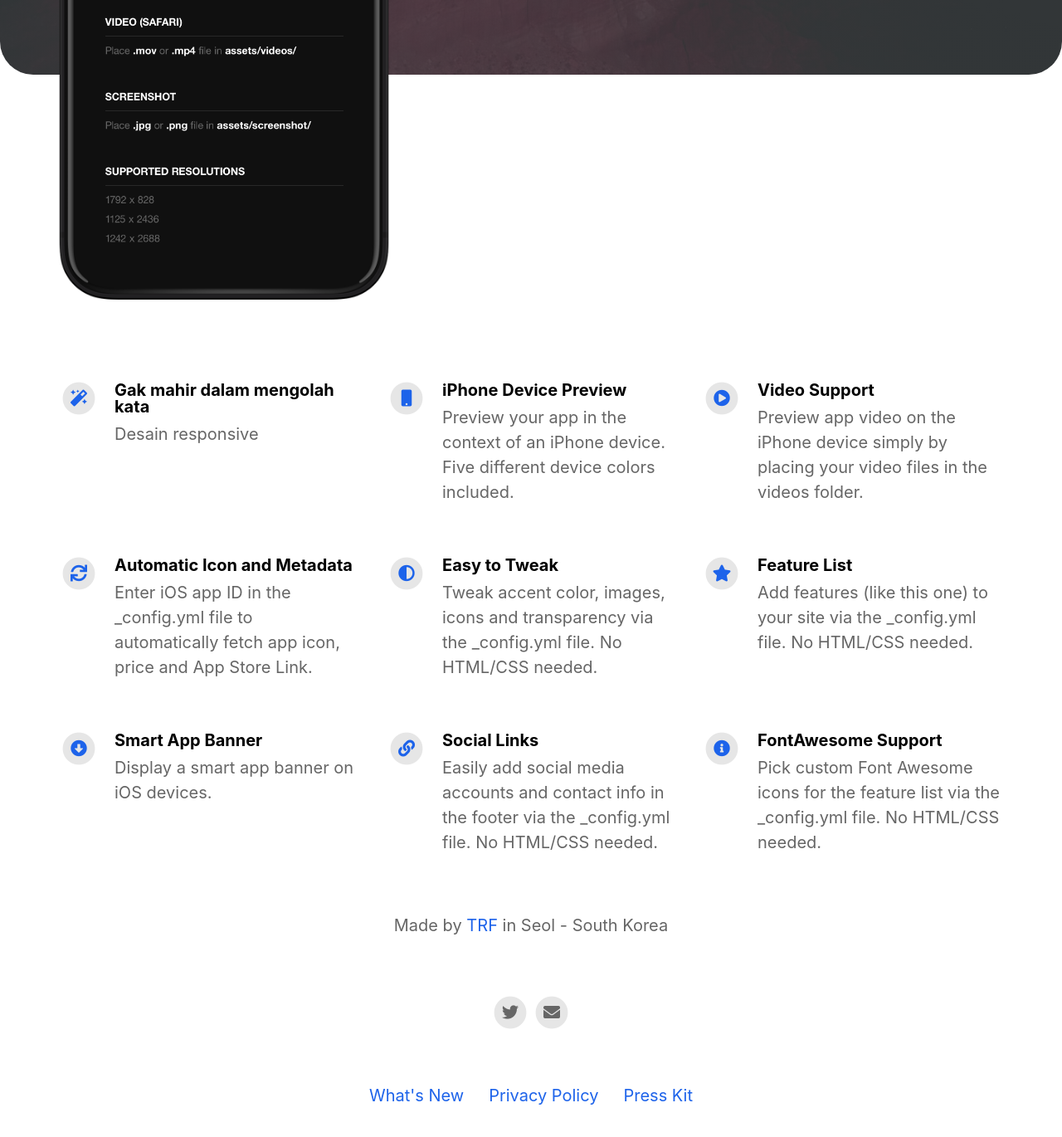
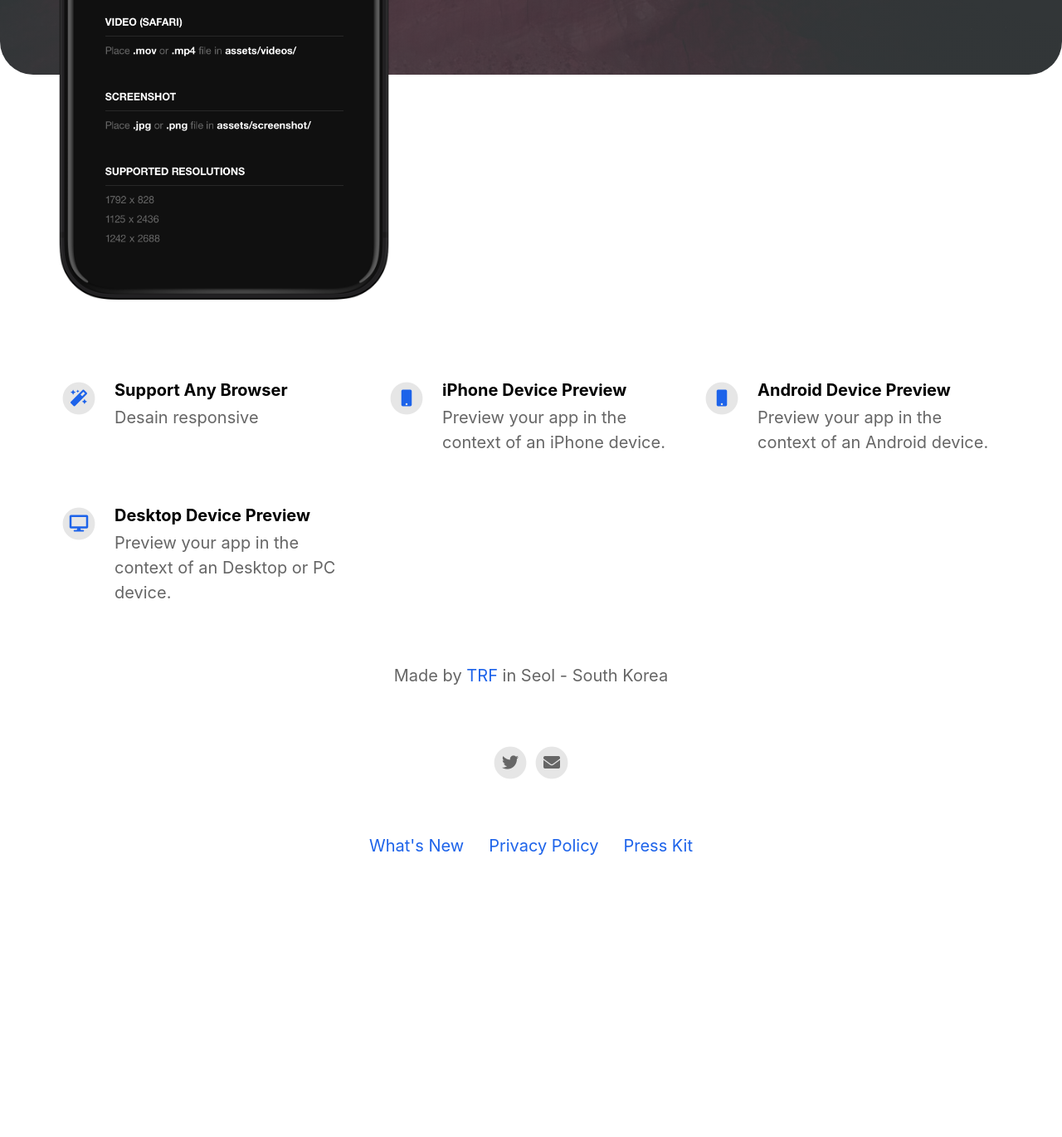
Before and after one commit to afimasyita/afimasyita.github.io, a Jekyll site: the page built from index.html, in a window 1280 px wide and 1400 px high, scrolled down 624 px. Shown: the top 1370 px of the window at 83% size. Built offline with Jekyll 4.4.1, drawn with Linux system fonts in a browser that asks for light colours; nearby versions of some CDN libraries; after the commit the page ends 1723 px from its top, so only the background shows below that.

Commit message:
Update _config.yml

```diff
--- a/_config.yml
+++ b/_config.yml
@@ -34,45 +34,45 @@ youtube_username                          :
 # Feature List                            Edit, add or remove features to be presented.
 features                                  :
 
-  - title                                 : Gak mahir dalam mengolah kata
+  - title                                 : Support Any Browser
     description                           : Desain responsive
     fontawesome_icon_name                 : magic
 
   - title                                 : iPhone Device Preview
-    description                           : Preview your app in the context of an iPhone device. Five different device colors included.
+    description                           : Preview your app in the context of an iPhone device.
     fontawesome_icon_name                 : mobile
 
-  - title                                 : Video Support
-    description                           : Preview app video on the iPhone device simply by placing your video files in the videos folder.
-    fontawesome_icon_name                 : play-circle
+  - title                                 : Android Device Preview
+    description                           : Preview your app in the context of an Android device.
+    fontawesome_icon_name                 : mobile
 
-  - title                                 : Automatic Icon and Metadata
-    description                           : Enter iOS app ID in the _config.yml file to automatically fetch app icon, price and App Store Link.
-    fontawesome_icon_name                 : sync
+  - title                                 : Desktop Device Preview
+    description                           : Preview your app in the context of an Desktop or PC device.
+    fontawesome_icon_name                 : desktop
 
-  - title                                 : Easy to Tweak
-    description                           : Tweak accent color, images, icons and transparency via the _config.yml file. No HTML/CSS needed.
-    fontawesome_icon_name                 : adjust
+  #- title                                 : Easy to Tweak
+   # description                           : Tweak accent color, images, icons and transparency via the _config.yml file. No HTML/CSS needed.
+    #fontawesome_icon_name                 : adjust
 
-  - title                                 : Feature List
-    description                           : Add features (like this one) to your site via the _config.yml file. No HTML/CSS needed.
-    fontawesome_icon_name                 : star
+  #- title                                 : Feature List
+  #  description                           : Add features (like this one) to your site via the _config.yml file. No HTML/CSS needed.
+  #  fontawesome_icon_name                 : star
 
-  - title                                 : Smart App Banner
-    description                           : Display a smart app banner on iOS devices.
-    fontawesome_icon_name                 : arrow-alt-circle-down
+  #- title                                 : Smart App Banner
+  #  description                           : Display a smart app banner on iOS devices.
+  #  fontawesome_icon_name                 : arrow-alt-circle-down
 
-  - title                                 : Social Links
-    description                           : Easily add social media accounts and contact info in the footer via the _config.yml file. No HTML/CSS needed.
-    fontawesome_icon_name                 : link
+  #- title                                 : Social Links
+  # description                           : Easily add social media accounts and contact info in the footer via the _config.yml file. No HTML/CSS needed.
+  #  fontawesome_icon_name                 : link
 
-  - title                                 : FontAwesome Support
-    description                           : Pick custom Font Awesome icons for the feature list via the _config.yml file. No HTML/CSS needed.
-    fontawesome_icon_name                 : info-circle
+  #- title                                 : FontAwesome Support
+  #  description                           : Pick custom Font Awesome icons for the feature list via the _config.yml file. No HTML/CSS needed.
+  #  fontawesome_icon_name                 : info-circle
 
-  - title                                 : # New Feature Title
-    description                           : # New Feature Description
-    fontawesome_icon_name                 : # Enter Font Awesome icon name (e.g. star). Find icons on fontawesome.com/icons.
+  #- title                                 : # New Feature Title
+  #  description                           : # New Feature Description
+  #  fontawesome_icon_name                 : # Enter Font Awesome icon name (e.g. star). Find icons on fontawesome.com/icons.
 
 
 
```
